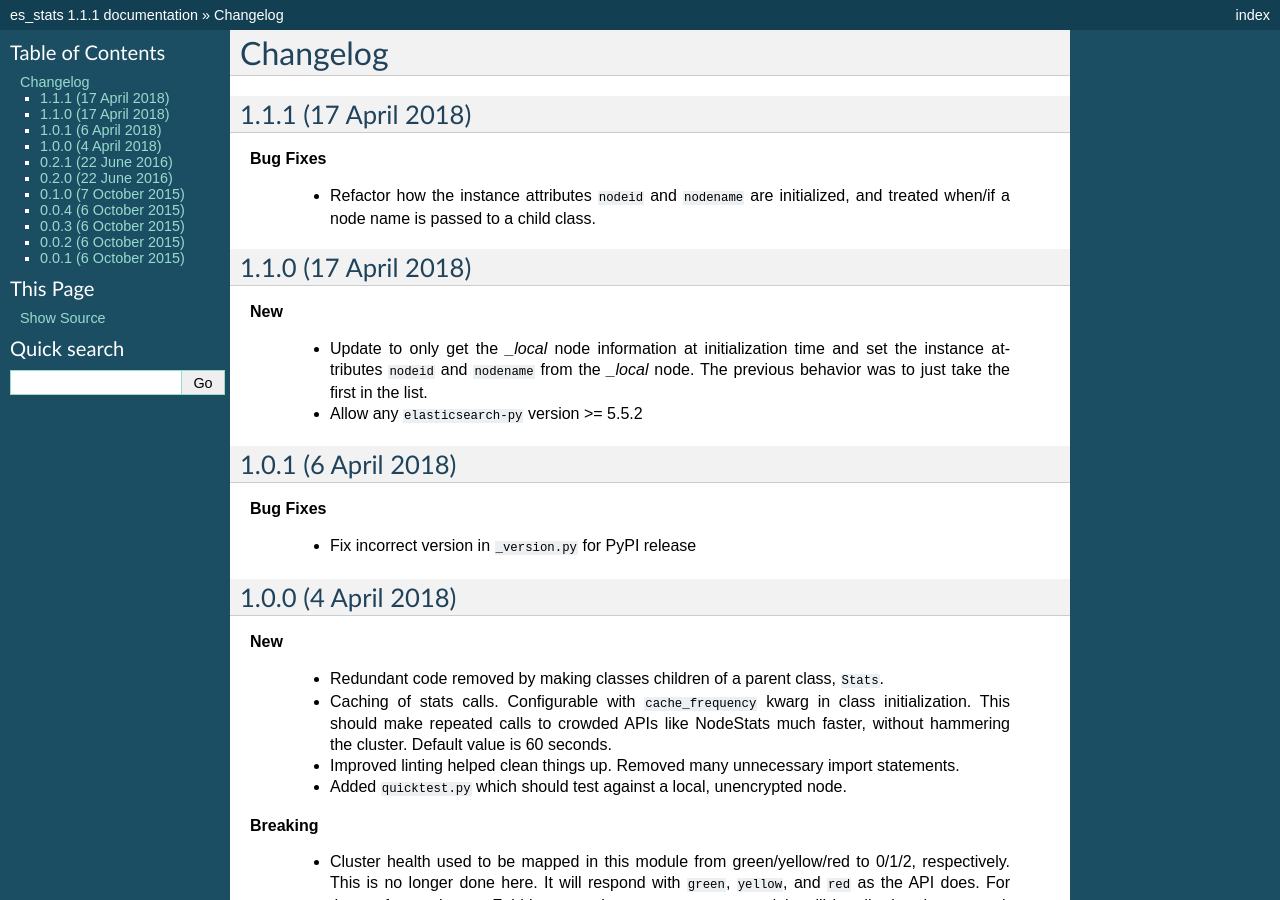
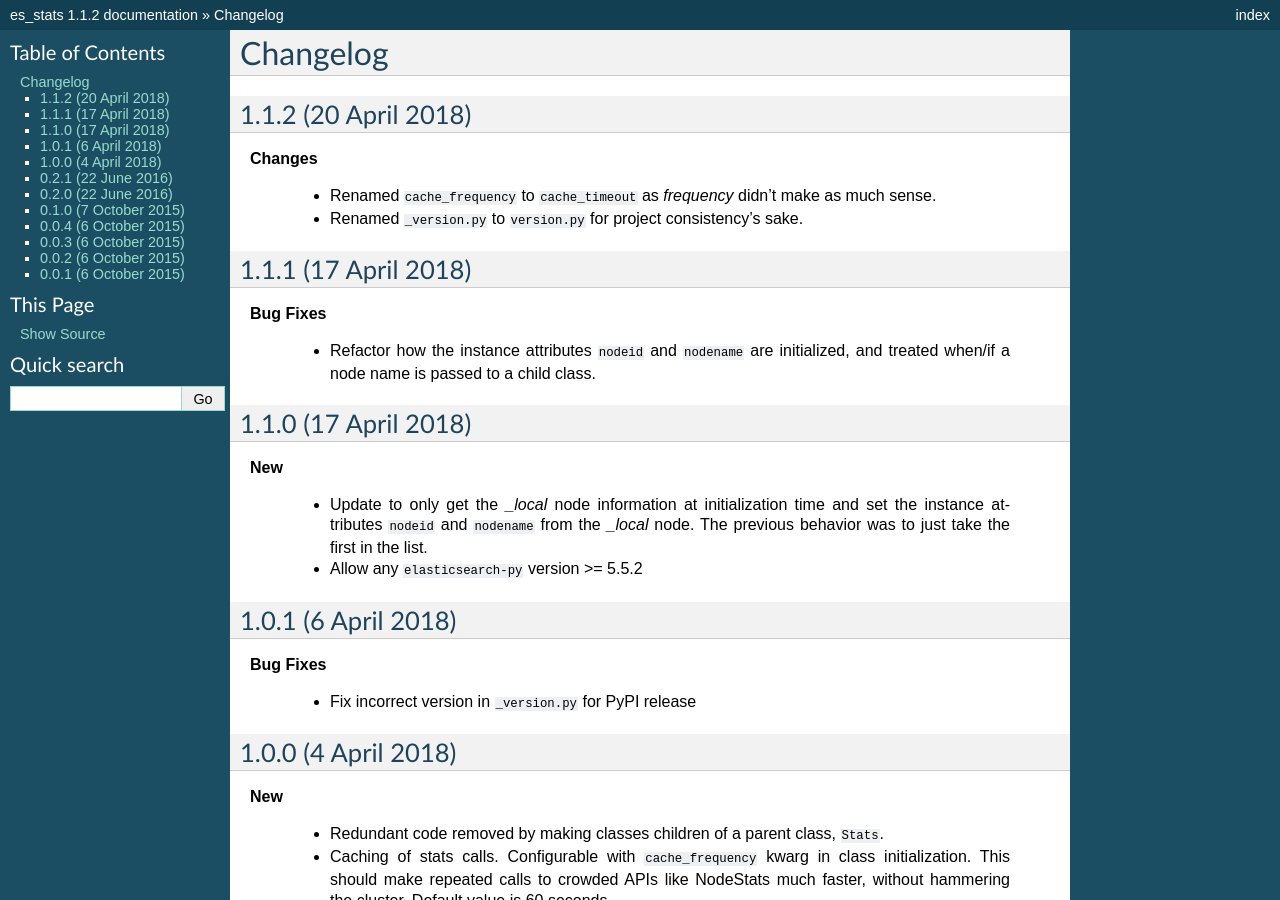
Before and after one commit to untergeek/es_stats, a Sphinx documentation site: the page built from docs/Changelog.rst, in a window 1280 px wide and 900 px high. Built offline with Sphinx 7.4.7, drawn with Linux system fonts in a browser that asks for light colours; some of the changed text lies outside the part shown.

Commit message:
Slight changes for a version bump

```diff
--- a/docs/Changelog.rst
+++ b/docs/Changelog.rst
@@ -2,6 +2,15 @@
 
 Changelog
 =========
+
+1.1.2 (20 April 2018)
+---------------------
+
+**Changes**
+
+  * Renamed ``cache_frequency`` to ``cache_timeout`` as `frequency` didn't
+    make as much sense.
+  * Renamed ``_version.py`` to ``version.py`` for project consistency's sake.
 
 1.1.1 (17 April 2018)
 ---------------------
--- a/docs/conf.py
+++ b/docs/conf.py
@@ -18,7 +18,7 @@ def fread(fname):
     return open(os.path.join(os.path.dirname(__file__), fname)).read()
 
 def get_version():
-    VERSIONFILE="../es_stats/_version.py"
+    VERSIONFILE="../es_stats/version.py"
     verstrline = fread(VERSIONFILE).strip()
     vsre = r"^__version__ = ['\"]([^'\"]*)['\"]"
     mo = re.search(vsre, verstrline, re.M)
--- a/es_stats/__init__.py
+++ b/es_stats/__init__.py
@@ -1 +1 @@
-from es_stats._version import __version__
+from es_stats.version import __version__
--- a/es_stats/_version.py
+++ /dev/null
@@ -1 +0,0 @@
-__version__ = '1.1.1'
--- /dev/null
+++ b/es_stats/version.py
@@ -0,0 +1 @@
+__version__ = '1.1.2'
--- a/setup.cfg
+++ b/setup.cfg
@@ -2,7 +2,7 @@
 name = es_stats
 description = "Collect metrics from Elasticsearch"
 long_description = file: README.rst
-version = attr: es_stats._version.__version__
+version = attr: es_stats.version.__version__
 author = Aaron Mildenstein
 author_email = aaron@mildensteins.com
 url = http://github.com/untergeek/es_stats
```
Also changed, not shown: 1 other file.
